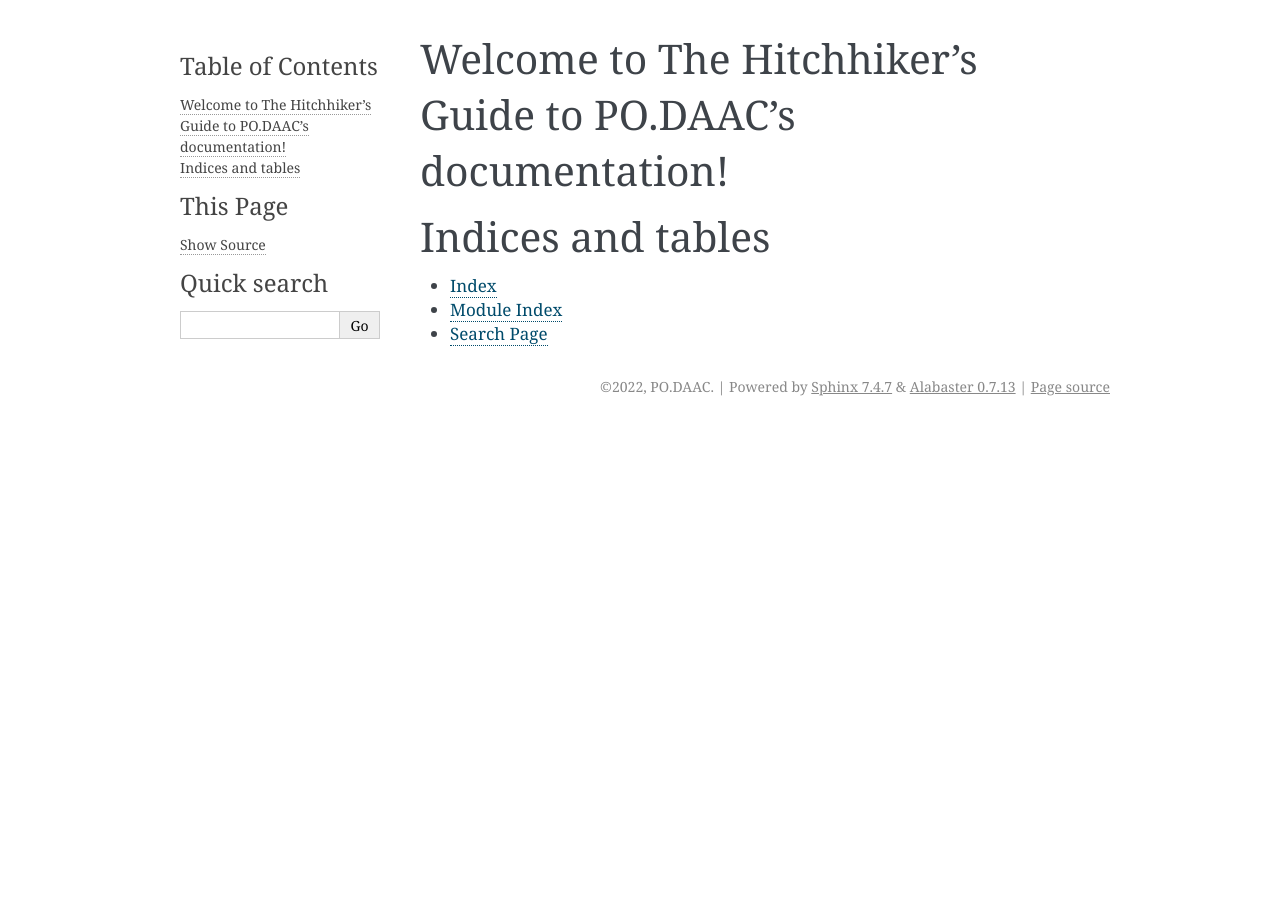
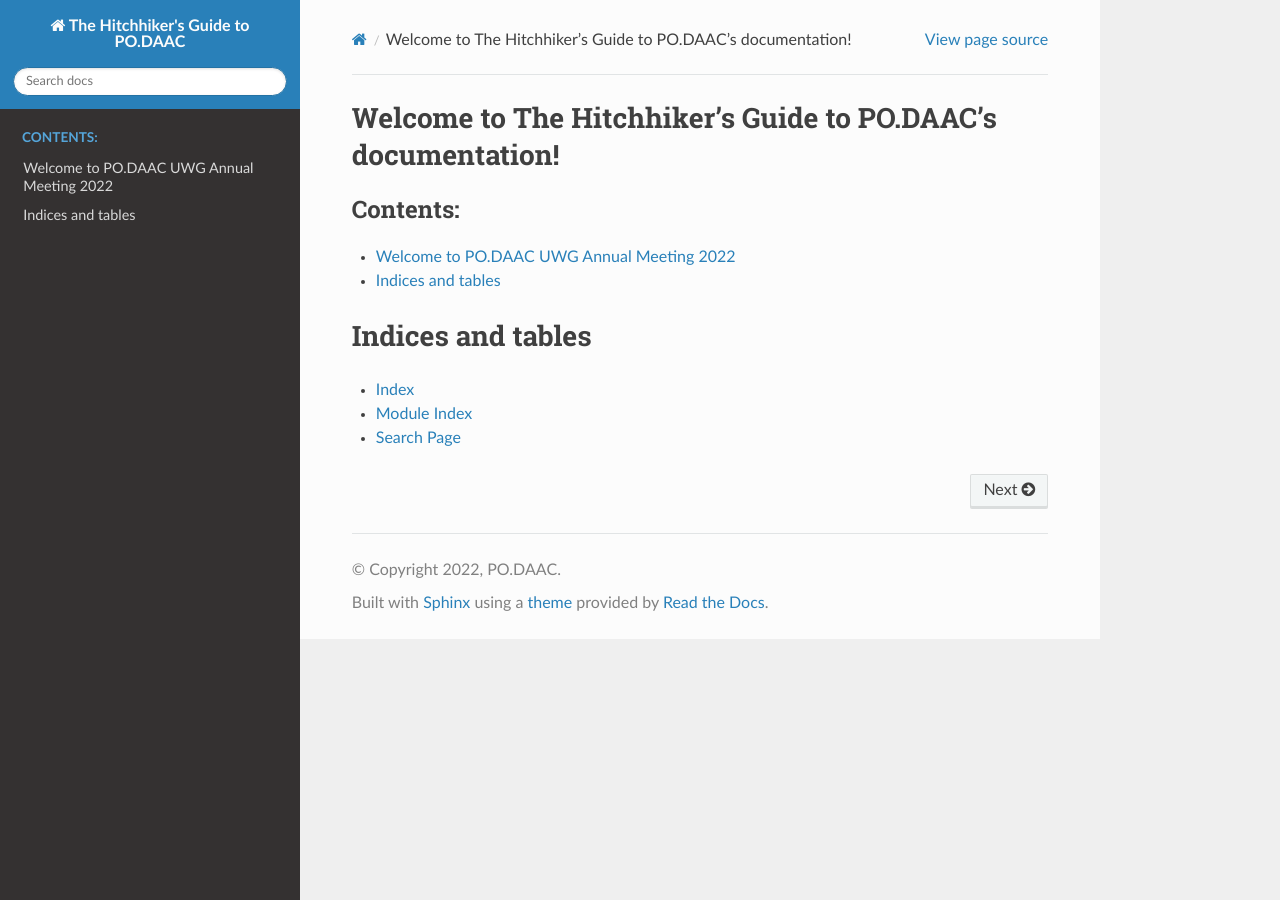
Before and after one commit to podaac/the-coding-club, a Sphinx documentation site: the page built from docs/source/index.rst, in a window 1280 px wide. Built offline with Sphinx 7.4.7 and the Read the Docs theme 2.0.0, drawn with Linux system fonts in a browser that asks for light colours.

Commit message:
revise docs

```diff
--- a/docs/source/conf.py
+++ b/docs/source/conf.py
@@ -27,7 +27,7 @@
 # Add any Sphinx extension module names here, as strings. They can be
 # extensions coming with Sphinx (named 'sphinx.ext.*') or your custom
 # ones.
-extensions = [
+extensions = ['sphinx_rtd_theme',
 ]
 
 # Add any paths that contain templates here, relative to this directory.
@@ -44,7 +44,7 @@
 # The theme to use for HTML and HTML Help pages.  See the documentation for
 # a list of builtin themes.
 #
-html_theme = 'alabaster'
+html_theme = 'sphinx_rtd_theme'
 
 # Add any paths that contain custom static files (such as style sheets) here,
 # relative to this directory. They are copied after the builtin static files,
--- a/docs/source/index.rst
+++ b/docs/source/index.rst
@@ -9,6 +9,7 @@
 .. toctree::
    :maxdepth: 2
    :caption: Contents:
+
    uwg2022/intro
 
 
```
Also changed, not shown: 14 other files.
